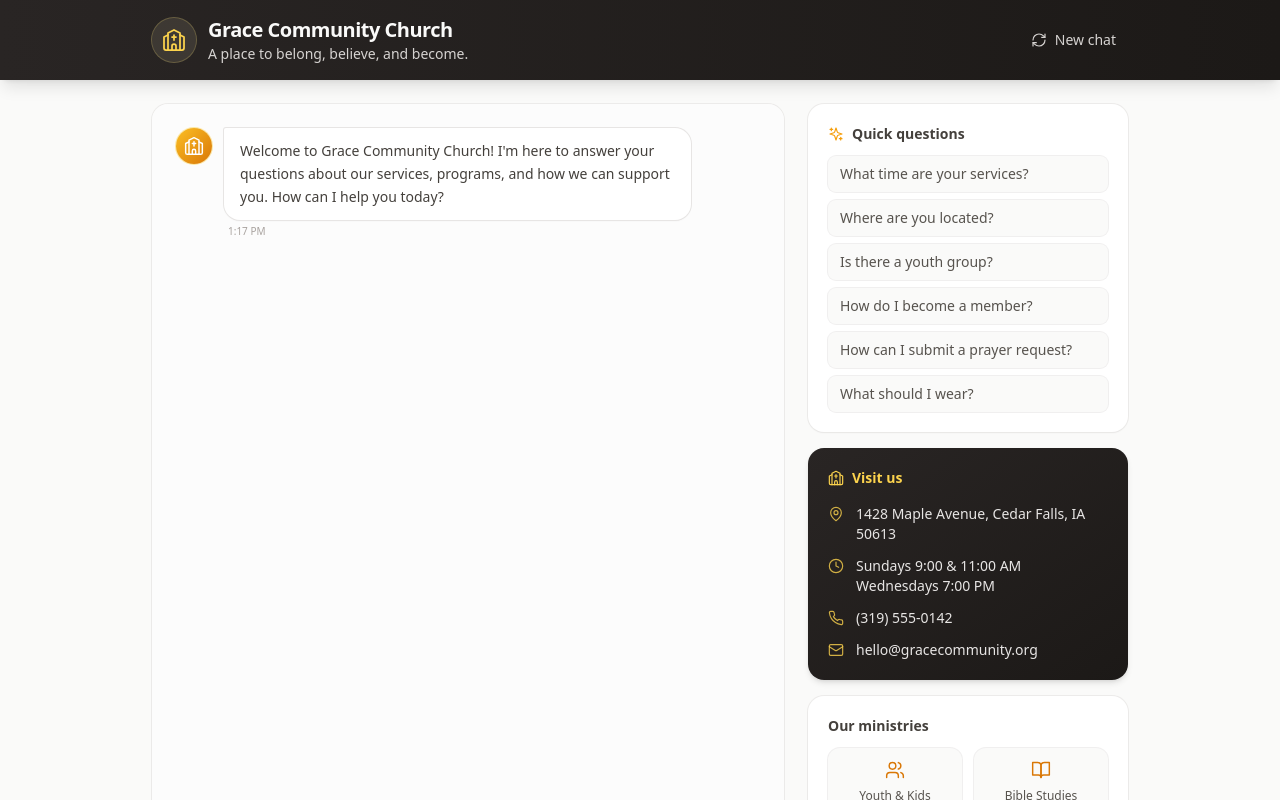
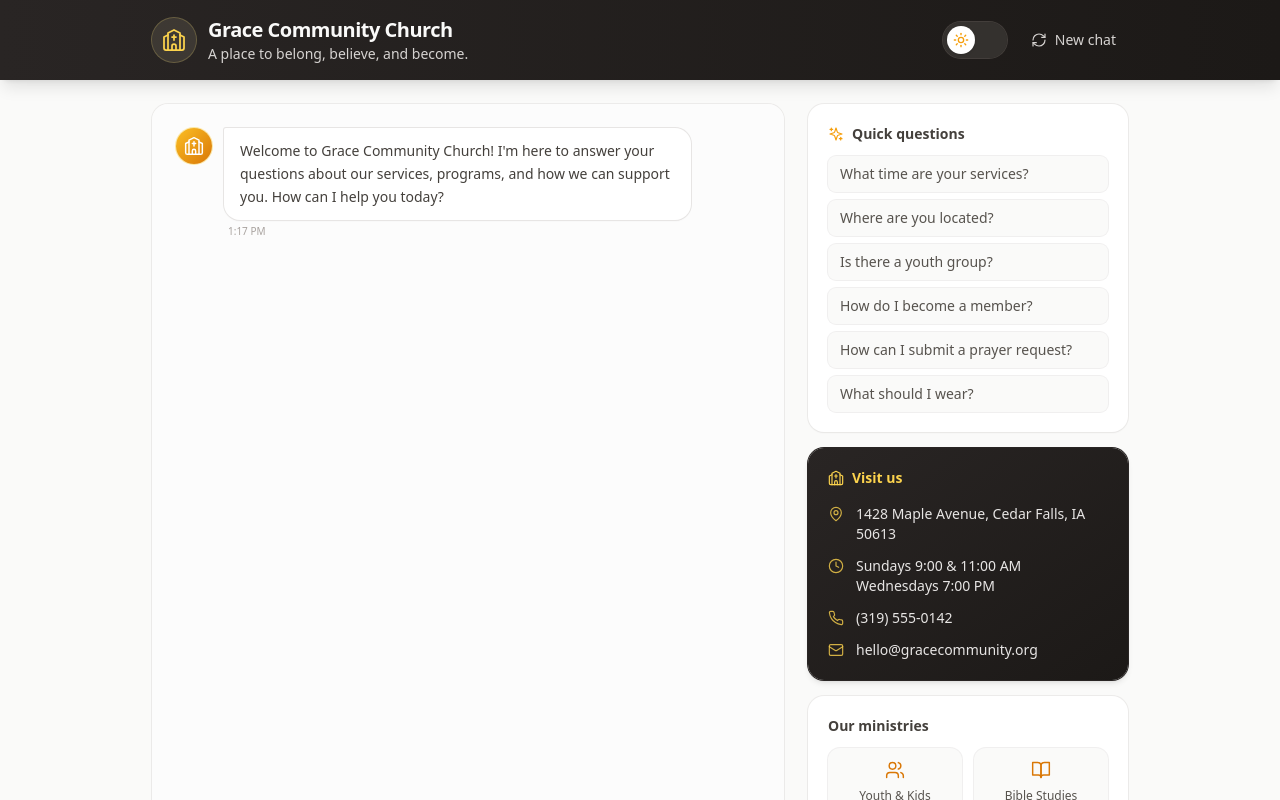
Before and after one commit to derekkahre-ux/church-chat-bot, a React (Vite) app: page / in a window 1280 px wide. Shown: the top 800 px of the page. Built offline with nearby package versions, Linux system fonts and the light colour scheme; no server answers; the database is empty.

Commit message:
Restore dark mode functionality

```diff
--- a/src/App.tsx
+++ b/src/App.tsx
@@ -12,6 +12,8 @@ import {
   Users,
   BookOpen,
   HandHeart,
+  Sun,
+  Moon,
   type LucideIcon,
 } from 'lucide-react';
 import { supabase, type ChatMessage, type ChatRole } from './lib/supabase';
@@ -45,7 +47,56 @@ function formatTime(iso: string): string {
   }
 }
 
+type Theme = 'light' | 'dark';
+
+function useTheme() {
+  const [theme, setTheme] = useState<Theme>(() => {
+    if (typeof document !== 'undefined' && document.documentElement.classList.contains('dark')) {
+      return 'dark';
+    }
+    return 'light';
+  });
+
+  const toggleTheme = useCallback(() => {
+    setTheme((prev) => {
+      const next = prev === 'dark' ? 'light' : 'dark';
+      const root = document.documentElement;
+      if (next === 'dark') root.classList.add('dark');
+      else root.classList.remove('dark');
+      try {
+        localStorage.setItem('theme', next);
+      } catch {
+        /* ignore */
+      }
+      return next;
+    });
+  }, []);
+
+  return { theme, toggleTheme };
+}
+
+function ThemeToggle({ theme, onToggle }: { theme: Theme; onToggle: () => void }) {
+  return (
+    <button
+      onClick={onToggle}
+      className="relative inline-flex h-9 w-16 items-center rounded-full bg-stone-700/60 ring-1 ring-stone-500/40 px-1 transition-colors dark:bg-stone-200/15 dark:ring-stone-400/30"
+      role="switch"
+      aria-checked={theme === 'dark'}
+      aria-label="Toggle dark mode"
+    >
+      <span
+        className={`flex h-7 w-7 transform items-center justify-center rounded-full bg-white text-amber-500 shadow transition-transform duration-300 dark:bg-amber-400 dark:text-stone-900 ${
+          theme === 'dark' ? 'translate-x-7' : 'translate-x-0'
+        }`}
+      >
+        {theme === 'dark' ? <Moon className="h-4 w-4" strokeWidth={2} /> : <Sun className="h-4 w-4" strokeWidth={2} />}
+      </span>
+    </button>
+  );
+}
+
 function App() {
+  const { theme, toggleTheme } = useTheme();
   const [messages, setMessages] = useState<DisplayMessage[]>([WELCOME_MESSAGE]);
   const [input, setInput] = useState('');
   const [isTyping, setIsTyping] = useState(false);
@@ -177,9 +228,9 @@ function App() {
   };
 
   return (
-    <div className="min-h-screen bg-stone-50 text-stone-800 flex flex-col">
+    <div className="min-h-screen bg-stone-50 text-stone-800 dark:bg-stone-950 dark:text-stone-100 flex flex-col transition-colors duration-300">
       {/* Header */}
-      <header className="sticky top-0 z-20 bg-gradient-to-r from-stone-800 to-stone-900 text-stone-50 shadow-lg">
+      <header className="sticky top-0 z-20 bg-gradient-to-r from-stone-800 to-stone-900 text-stone-50 dark:from-stone-900 dark:to-black dark:border-b dark:border-stone-800 shadow-lg transition-colors duration-300">
         <div className="max-w-5xl mx-auto px-4 sm:px-6 py-4 flex items-center justify-between gap-4">
           <div className="flex items-center gap-3">
             <div className="w-11 h-11 rounded-full bg-amber-100/10 ring-1 ring-amber-200/30 flex items-center justify-center shrink-0">
@@ -194,6 +245,8 @@ function App() {
               </p>
             </div>
           </div>
+          <div className="flex items-center gap-2 sm:gap-3">
+            <ThemeToggle theme={theme} onToggle={toggleTheme} />
             <button
               onClick={handleClearChat}
               className="hidden sm:inline-flex items-center gap-2 text-sm text-stone-300 hover:text-amber-300 transition-colors px-3 py-1.5 rounded-full hover:bg-white/5"
@@ -202,19 +255,20 @@ function App() {
               New chat
             </button>
           </div>
+        </div>
       </header>
 
       {/* Main */}
       <main className="flex-1 w-full max-w-5xl mx-auto px-4 sm:px-6 py-6 flex flex-col">
         <div className="grid grid-cols-1 lg:grid-cols-[1fr_320px] gap-6 flex-1">
           {/* Chat panel */}
-          <section className="flex flex-col bg-white rounded-2xl shadow-sm ring-1 ring-stone-200/70 overflow-hidden min-h-[60vh] lg:min-h-[calc(100vh-220px)]">
+          <section className="flex flex-col bg-white dark:bg-stone-900 rounded-2xl shadow-sm ring-1 ring-stone-200/70 dark:ring-stone-800 overflow-hidden min-h-[60vh] lg:min-h-[calc(100vh-220px)] transition-colors duration-300">
             <div
               ref={scrollRef}
-              className="flex-1 overflow-y-auto px-4 sm:px-6 py-6 space-y-5 bg-stone-50/50"
+              className="flex-1 overflow-y-auto px-4 sm:px-6 py-6 space-y-5 bg-stone-50/50 dark:bg-stone-900/50 transition-colors duration-300"
             >
               {loadingHistory && (
-                <div className="flex items-center justify-center gap-2 text-stone-400 text-sm py-8">
+                <div className="flex items-center justify-center gap-2 text-stone-400 dark:text-stone-500 text-sm py-8">
                   <RefreshCw className="w-4 h-4 animate-spin" strokeWidth={1.75} />
                   Loading conversation…
                 </div>
@@ -229,7 +283,7 @@ function App() {
             </div>
 
             {/* Input */}
-            <div className="border-t border-stone-200 bg-white px-4 sm:px-6 py-4">
+            <div className="border-t border-stone-200 dark:border-stone-800 bg-white dark:bg-stone-900 px-4 sm:px-6 py-4 transition-colors duration-300">
               {error && (
                 <p className="text-xs text-amber-700 bg-amber-50 ring-1 ring-amber-200 rounded-lg px-3 py-2 mb-3">
                   {error}
@@ -243,7 +297,7 @@ function App() {
                     value={input}
                     onChange={(e) => setInput(e.target.value)}
                     placeholder="Ask about service times, location, prayer requests…"
-                    className="w-full rounded-full border border-stone-300 bg-stone-50 px-5 py-3 pr-12 text-sm text-stone-800 placeholder:text-stone-400 focus:outline-none focus:ring-2 focus:ring-amber-500/40 focus:border-amber-500 transition"
+                    className="w-full rounded-full border border-stone-300 dark:border-stone-700 bg-stone-50 dark:bg-stone-800 px-5 py-3 pr-12 text-sm text-stone-800 dark:text-stone-100 placeholder:text-stone-400 dark:placeholder:text-stone-500 focus:outline-none focus:ring-2 focus:ring-amber-500/40 focus:border-amber-500 transition"
                     disabled={isTyping}
                     aria-label="Type your question"
                   />
@@ -257,9 +311,9 @@ function App() {
                   <Send className="w-5 h-5" strokeWidth={1.75} />
                 </button>
               </form>
-              <p className="text-[11px] text-stone-400 mt-2 text-center">
+              <p className="text-[11px] text-stone-400 dark:text-stone-500 mt-2 text-center">
                 This assistant can help with common questions. For urgent pastoral care, call{' '}
-                <span className="font-medium text-stone-500">(319) 555-0142</span>.
+                <span className="font-medium text-stone-500 dark:text-stone-400">(319) 555-0142</span>.
               </p>
             </div>
           </section>
@@ -267,10 +321,10 @@ function App() {
           {/* Sidebar */}
           <aside className="space-y-4">
             {/* Quick questions */}
-            <div className="bg-white rounded-2xl shadow-sm ring-1 ring-stone-200/70 p-5">
+            <div className="bg-white dark:bg-stone-900 rounded-2xl shadow-sm ring-1 ring-stone-200/70 dark:ring-stone-800 p-5 transition-colors duration-300">
               <div className="flex items-center gap-2 mb-3">
                 <Sparkles className="w-4 h-4 text-amber-500" strokeWidth={1.75} />
-                <h2 className="text-sm font-semibold text-stone-700">Quick questions</h2>
+                <h2 className="text-sm font-semibold text-stone-700 dark:text-stone-200">Quick questions</h2>
               </div>
               <div className="flex flex-col gap-2">
                 {SUGGESTED_QUESTIONS.map((q) => (
@@ -278,7 +332,7 @@ function App() {
                     key={q}
                     onClick={() => handleSuggestion(q)}
                     disabled={isTyping}
-                    className="text-left text-sm text-stone-600 px-3 py-2 rounded-lg bg-stone-50 hover:bg-amber-50 hover:text-amber-800 ring-1 ring-stone-200/60 hover:ring-amber-200 transition disabled:opacity-50 disabled:cursor-not-allowed"
+                    className="text-left text-sm text-stone-600 dark:text-stone-300 px-3 py-2 rounded-lg bg-stone-50 dark:bg-stone-800 hover:bg-amber-50 dark:hover:bg-amber-950/40 hover:text-amber-800 dark:hover:text-amber-300 ring-1 ring-stone-200/60 dark:ring-stone-700/60 hover:ring-amber-200 transition disabled:opacity-50 disabled:cursor-not-allowed"
                   >
                     {q}
                   </button>
@@ -287,7 +341,7 @@ function App() {
             </div>
 
             {/* Church info card */}
-            <div className="bg-gradient-to-br from-stone-800 to-stone-900 text-stone-100 rounded-2xl shadow-md p-5">
+            <div className="bg-gradient-to-br from-stone-800 to-stone-900 dark:from-stone-900 dark:to-black text-stone-100 dark:text-stone-200 rounded-2xl shadow-md p-5 ring-1 ring-stone-800 dark:ring-stone-800/80 transition-colors duration-300">
               <h2 className="text-sm font-semibold text-amber-300 mb-4 flex items-center gap-2">
                 <Church className="w-4 h-4" strokeWidth={1.75} />
                 Visit us
@@ -327,8 +381,8 @@ function App() {
             </div>
 
             {/* Ministry highlights */}
-            <div className="bg-white rounded-2xl shadow-sm ring-1 ring-stone-200/70 p-5">
-              <h2 className="text-sm font-semibold text-stone-700 mb-3">Our ministries</h2>
+            <div className="bg-white dark:bg-stone-900 rounded-2xl shadow-sm ring-1 ring-stone-200/70 dark:ring-stone-800 p-5 transition-colors duration-300">
+              <h2 className="text-sm font-semibold text-stone-700 dark:text-stone-200 mb-3">Our ministries</h2>
               <div className="grid grid-cols-2 gap-3">
                 <MinistryTile icon={Users} label="Youth & Kids" />
                 <MinistryTile icon={BookOpen} label="Bible Studies" />
@@ -341,8 +395,8 @@ function App() {
       </main>
 
       {/* Footer */}
-      <footer className="border-t border-stone-200 bg-white">
-        <div className="max-w-5xl mx-auto px-4 sm:px-6 py-4 text-center text-xs text-stone-400">
+      <footer className="border-t border-stone-200 dark:border-stone-800 bg-white dark:bg-stone-900 transition-colors duration-300">
+        <div className="max-w-5xl mx-auto px-4 sm:px-6 py-4 text-center text-xs text-stone-400 dark:text-stone-500">
           {CHURCH_INFO.name} &middot; {CHURCH_INFO.tagline}
         </div>
       </footer>
@@ -372,12 +426,12 @@ function MessageBubble({ message }: { message: DisplayMessage }) {
           className={`px-4 py-3 rounded-2xl text-sm leading-relaxed whitespace-pre-wrap break-words ${
             isUser
               ? 'bg-stone-700 text-stone-50 rounded-tr-sm'
-              : 'bg-white text-stone-700 ring-1 ring-stone-200 rounded-tl-sm shadow-sm'
+              : 'bg-white dark:bg-stone-800 text-stone-700 dark:text-stone-100 ring-1 ring-stone-200 dark:ring-stone-700 rounded-tl-sm shadow-sm'
           }`}
         >
           {message.content}
         </div>
-        <span className="text-[10px] text-stone-400 mt-1 px-1">
+        <span className="text-[10px] text-stone-400 dark:text-stone-500 mt-1 px-1">
           {formatTime(message.created_at)}
         </span>
       </div>
@@ -391,7 +445,7 @@ function TypingIndicator() {
       <div className="w-9 h-9 rounded-full bg-gradient-to-br from-amber-400 to-amber-600 flex items-center justify-center shrink-0 ring-1 ring-amber-300/50">
         <Church className="w-5 h-5 text-white" strokeWidth={1.75} />
       </div>
-      <div className="flex items-center gap-1.5 px-4 py-3.5 rounded-2xl rounded-tl-sm bg-white ring-1 ring-stone-200 shadow-sm">
+      <div className="flex items-center gap-1.5 px-4 py-3.5 rounded-2xl rounded-tl-sm bg-white dark:bg-stone-800 ring-1 ring-stone-200 dark:ring-stone-700 shadow-sm">
         <span className="w-2 h-2 rounded-full bg-amber-400 animate-bounce" style={{ animationDelay: '0ms' }} />
         <span className="w-2 h-2 rounded-full bg-amber-400 animate-bounce" style={{ animationDelay: '150ms' }} />
         <span className="w-2 h-2 rounded-full bg-amber-400 animate-bounce" style={{ animationDelay: '300ms' }} />
@@ -408,9 +462,9 @@ function MinistryTile({
   label: string;
 }) {
   return (
-    <div className="flex flex-col items-center gap-2 p-3 rounded-xl bg-stone-50 ring-1 ring-stone-200/60 text-center">
+    <div className="flex flex-col items-center gap-2 p-3 rounded-xl bg-stone-50 dark:bg-stone-800 ring-1 ring-stone-200/60 dark:ring-stone-700/60 text-center transition-colors duration-300">
       <Icon className="w-5 h-5 text-amber-600" strokeWidth={1.75} />
-      <span className="text-xs font-medium text-stone-600">{label}</span>
+      <span className="text-xs font-medium text-stone-600 dark:text-stone-300">{label}</span>
     </div>
   );
 }
--- a/tailwind.config.js
+++ b/tailwind.config.js
@@ -1,5 +1,6 @@
 /** @type {import('tailwindcss').Config} */
 export default {
+  darkMode: 'class',
   content: ['./index.html', './src/**/*.{js,ts,jsx,tsx}'],
   theme: {
     extend: {},
```
Lines whose indentation alone changed are shown as unchanged.
